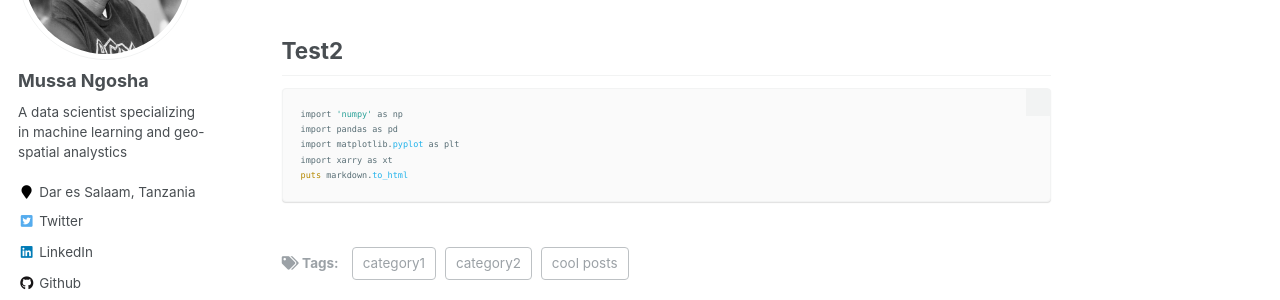
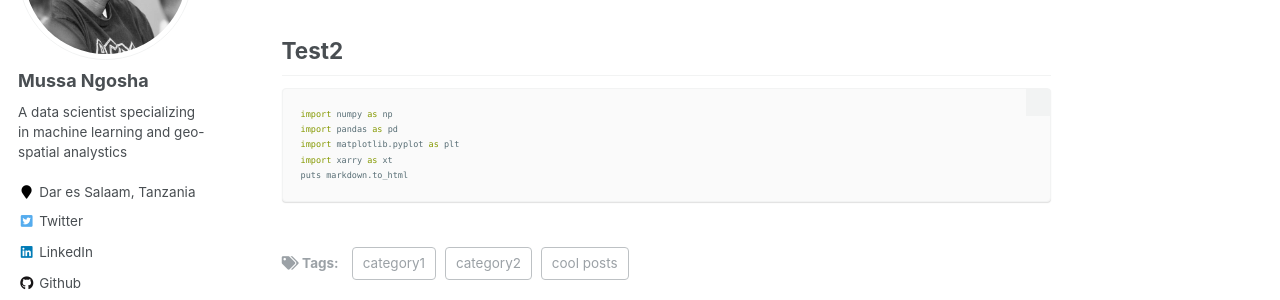
Before and after one commit to NgoshaJr/ngoshajr.github.io, a Jekyll site: the page built from _posts/2012-08-14-blog-post-1.md, in a window 1280 px wide and 900 px high, scrolled down 464 px. Shown: the part 151-451 px from the top of the window. Built offline with Jekyll 4.4.1, drawn with Linux system fonts in a browser that asks for light colours; some web fonts are replaced.

Commit message:
Update 2012-08-14-blog-post-1.md

````diff
--- a/_posts/2012-08-14-blog-post-1.md
+++ b/_posts/2012-08-14-blog-post-1.md
@@ -14,8 +14,8 @@ There are many scientific data servers available in the world that provide satel
 
 ## Test2
 
-```ruby
-import 'numpy' as np
+```python
+import numpy as np
 import pandas as pd
 import matplotlib.pyplot as plt
 import xarry as xt
````
